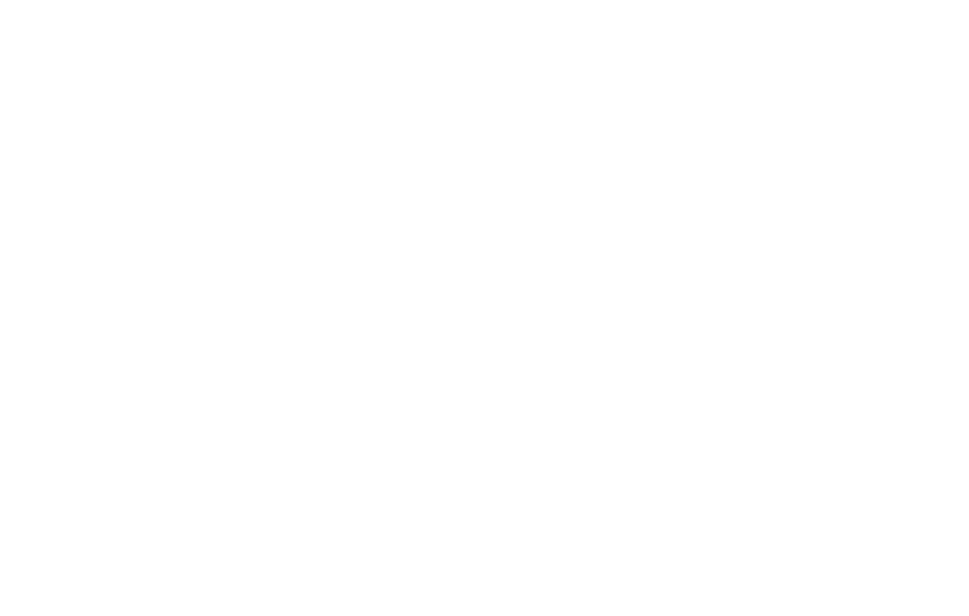
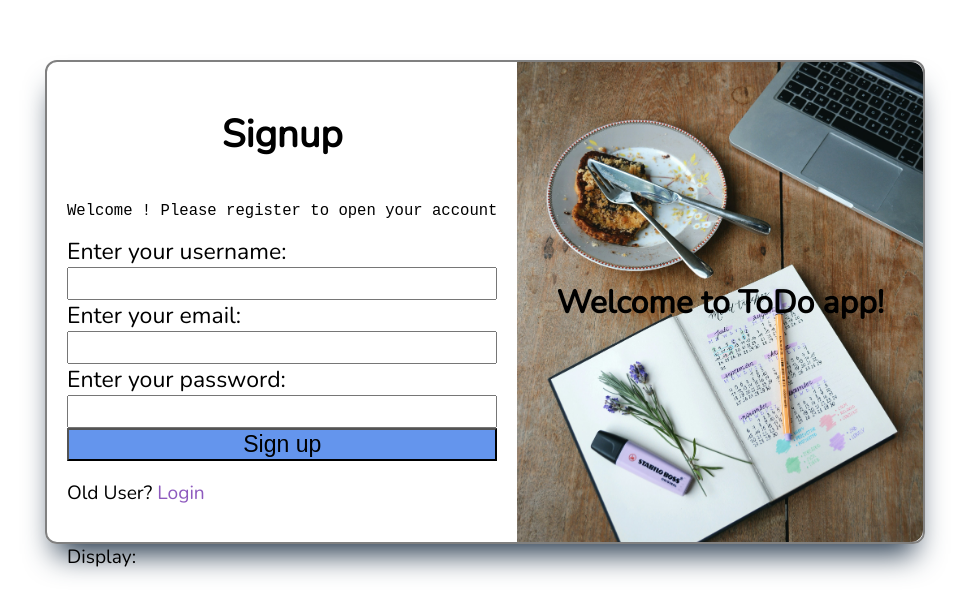
Before and after one commit to cnhk-teach/todo-app, an Angular app: page /signup in a window 1280 px wide. Before the commit this address led to /. Shown: the part 140-756 px from the top of the page, without its empty margins (155-1124 px from the left). Built offline with nearby package versions, Linux system fonts and the light colour scheme.

Commit message:
Add Signup component with basic design, animation and routes

```diff
--- a/src/app/app.routes.ts
+++ b/src/app/app.routes.ts
@@ -1,9 +1,14 @@
 import { Routes } from '@angular/router';
 import { LoginComponent } from './login/login.component';
+import { SignupComponent } from './signup/signup.component';
 
 export const routes: Routes = [
     {
         path: "login",
         component: LoginComponent
+    },
+    {
+        path: "signup",
+        component: SignupComponent
     }
 ];
--- /dev/null
+++ b/src/app/signup/signup.component.css
@@ -0,0 +1,53 @@
+.container {
+    display: flex;
+    margin: 200px;
+    border: 2px gray solid;
+    border-radius: 12px;
+    box-shadow: rgb(38, 57, 77) 0px 20px 30px -10px;
+    justify-content: center;
+    height: 60vh;
+}
+
+.welcome {
+    width: 50%;
+
+    background-image: url("../../assets/login.jpeg");
+    background-position: center;
+    background-repeat: no-repeat;
+    background-size: cover;
+
+    border-top-right-radius: inherit;
+    border-bottom-right-radius: inherit;
+
+    align-content: center;
+    text-align: center;
+}
+
+.signup {
+    display: inline-grid;
+    width: 50%;
+    padding: 20px;
+}
+
+.signup h1, .signup pre {
+    text-align: center;
+}
+
+.form {
+    display: inline-block;
+    background-color: aliceblue;
+}
+
+label, input, .signup {
+    font-size: larger;
+}
+
+.signup-button {
+    background-color: cornflowerblue;
+    font-size: larger;
+}
+
+.login-button {
+    text-decoration: none;
+    color: rgb(142, 90, 190);
+}
--- /dev/null
+++ b/src/app/signup/signup.component.html
@@ -0,0 +1,18 @@
+<main class="container" @fadein>
+    <div class="signup">
+        <h1>Signup</h1>
+        <pre>Welcome ! Please register to open your account</pre>
+        <label for="username">Enter your username:</label>
+        <input type="text" [(ngModel)]="username" id="username">
+        <label for="email">Enter your email:</label>
+        <input type="text" [(ngModel)]="email" id="email">
+        <label for="password">Enter your password:</label>
+        <input type="password" [(ngModel)]="password" id="password">
+        <button class="signup-button" (click)="signup()">Sign up</button>
+        <p>Old User? <a class="login-button" routerLink="/login">Login</a></p>
+        <p>Display: {{displayText}}</p>
+    </div>
+    <div class="welcome">
+        <h1>Welcome to ToDo app!</h1>
+    </div>
+</main>
--- /dev/null
+++ b/src/app/signup/signup.component.ts
@@ -0,0 +1,30 @@
+import { Component } from '@angular/core';
+import { FormsModule } from '@angular/forms';
+import { RouterLink } from '@angular/router';
+import { trigger, style, animate, transition } from '@angular/animations';
+
+@Component({
+  selector: 'app-signup',
+  standalone: true,
+  imports: [FormsModule, RouterLink],
+  templateUrl: './signup.component.html',
+  styleUrl: './signup.component.css',
+  animations:[
+    trigger('fadein',[
+      transition('void=>*',[
+        style({opacity: 0}),
+        animate('1200ms', style({opacity: 1})),
+      ])
+    ])
+  ]
+})
+export class SignupComponent {
+  username = ""
+  email = "";
+  password = "";
+  displayText = "";
+
+  signup(){
+    this.displayText = this.username + this.email + this.password;
+  }
+}
```
Also changed, not shown: 1 other file (tests, documents, lock files or other folders).
